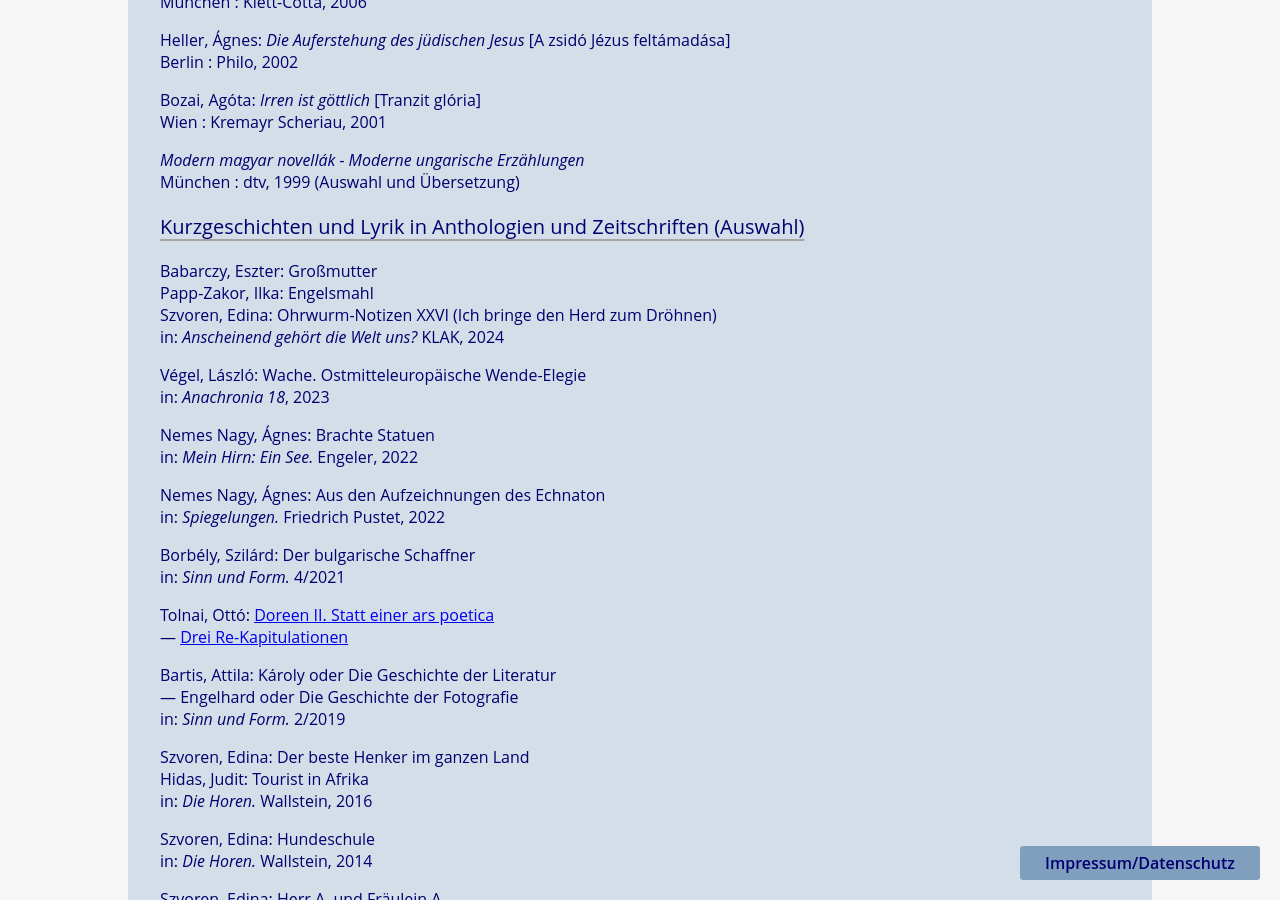
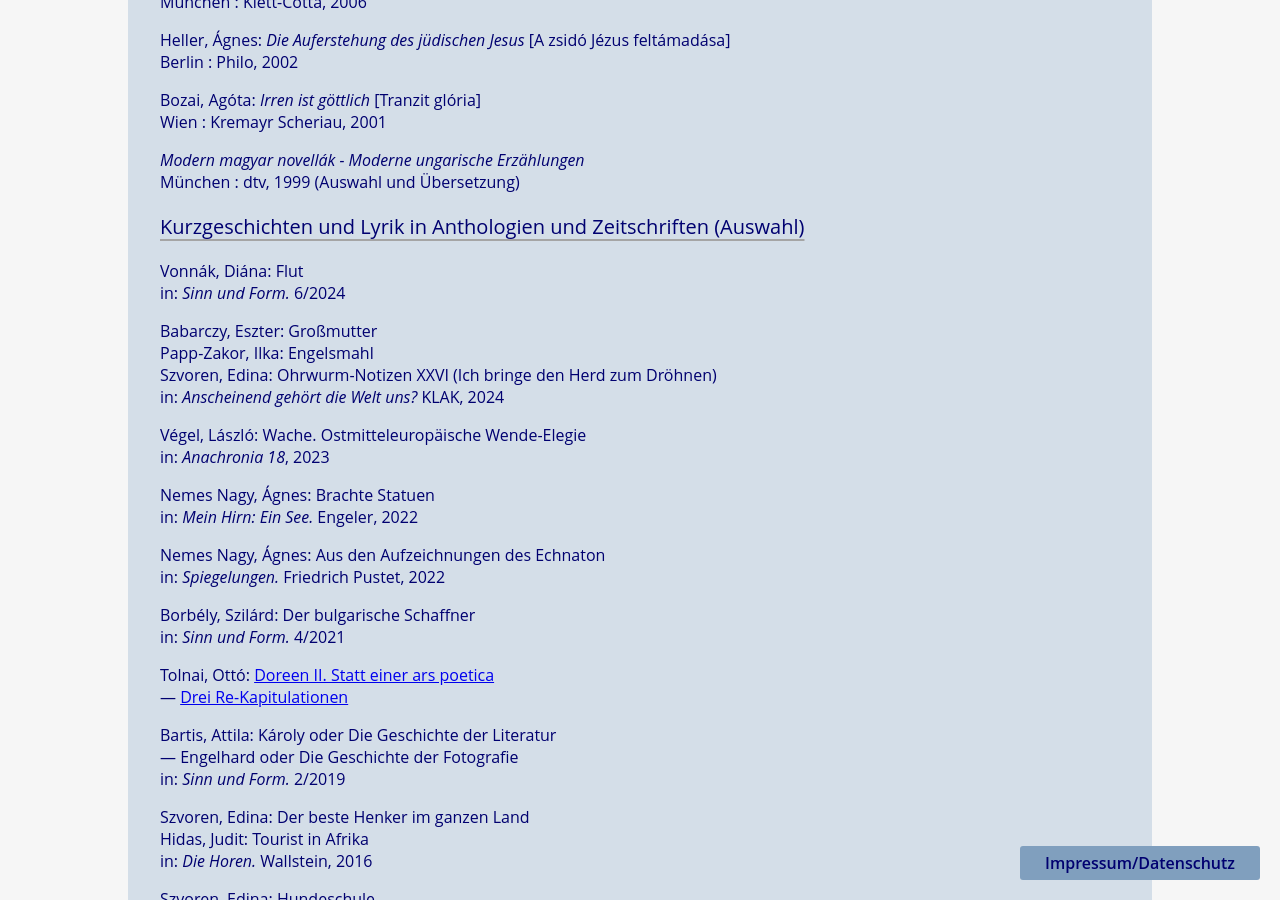
Before and after one commit to rixx/revesz.de, a Jekyll site: the page built from publikationen.md, in a window 1280 px wide and 900 px high, scrolled down 1653 px. Built offline with Jekyll 4.4.1, drawn with Linux system fonts in a browser that asks for light colours.

Commit message:
Update publikationen.md

```diff
--- a/publikationen.md
+++ b/publikationen.md
@@ -32,6 +32,7 @@
 <p>
 
 <h3>Kurzgeschichten und Lyrik in Anthologien und Zeitschriften (Auswahl)</h3>
+<p>Vonnák, Diána: Flut <br>in: <span style="font-style:italic;">Sinn und Form. </span> 6/2024
 <p>Babarczy, Eszter: Großmutter <br>
 Papp-Zakor, Ilka: Engelsmahl <br>
   Szvoren, Edina: Ohrwurm-Notizen XXVI (Ich bringe den Herd zum Dröhnen)<br>
```
